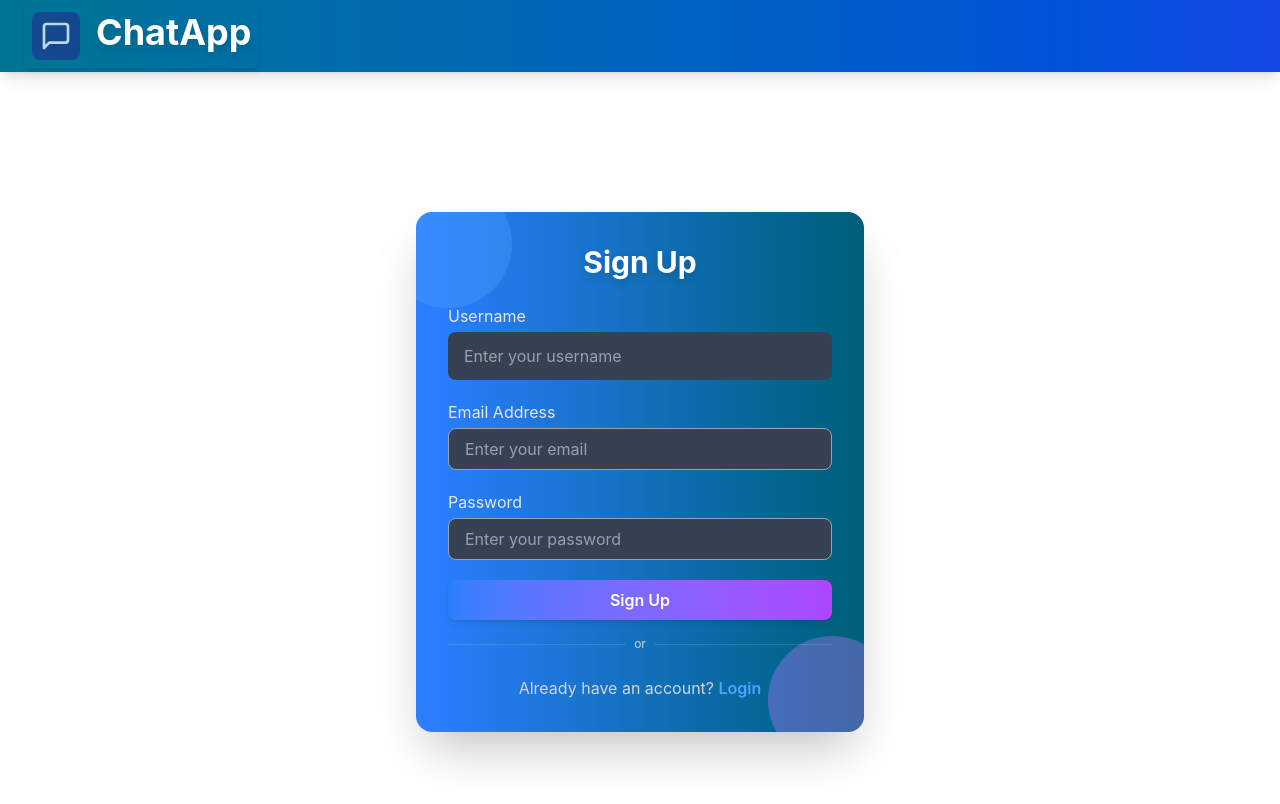
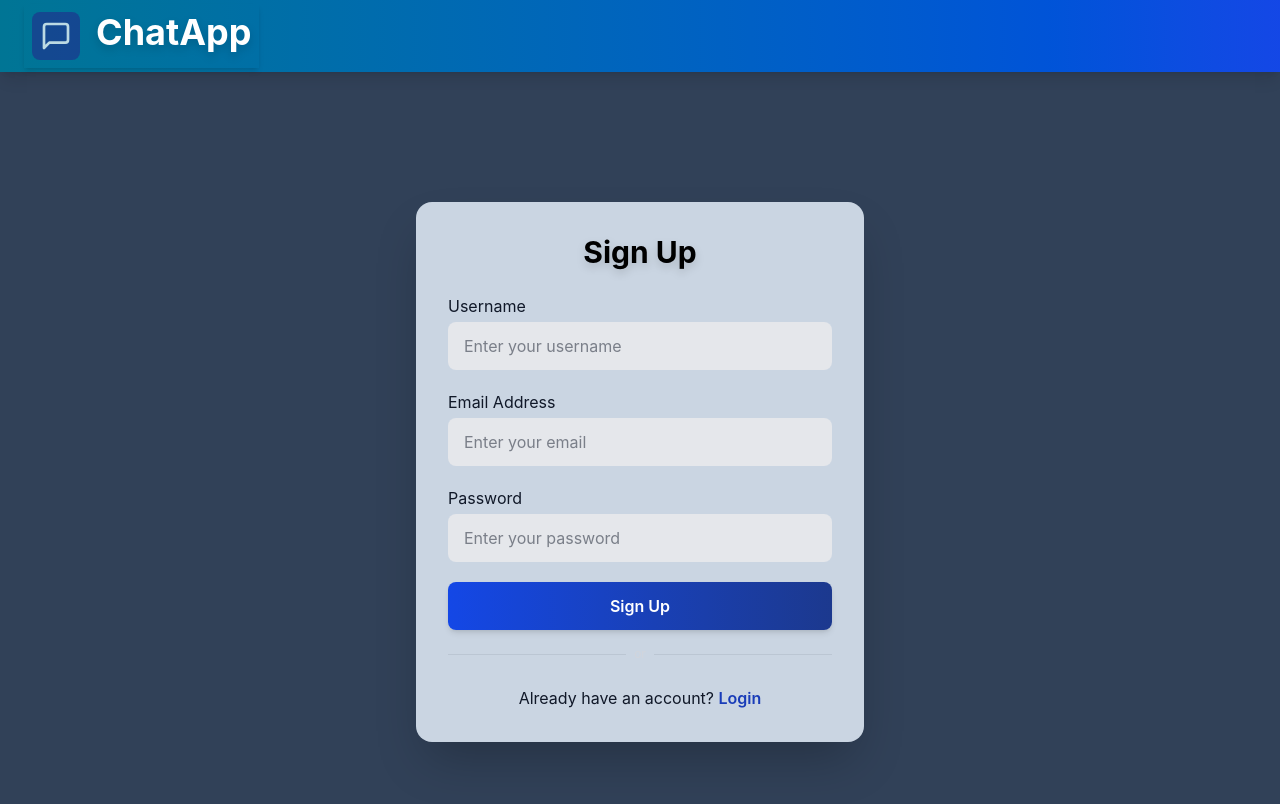
Before and after one commit to Soumyodipto68/Chat-Application, a React app in the folder frontend/: page /signup in a window 1280 px wide. Shown: the top 804 px of the page. Built offline with nearby package versions, Linux system fonts and the light colour scheme; the HTML template or start-up script is replaced by a standard one.

Commit message:
axios req...

```diff
--- a/frontend/src/App.jsx
+++ b/frontend/src/App.jsx
@@ -7,7 +7,7 @@ import LoginPage from './Pages/LoginPage'
 import ProfilePage from './Pages/ProfilePage'
 const App = () => {
   return (
-    <div>
+    <div className='min-h-screen bg-slate-700'>
       <Navbar />
       <Routes>
         <Route path='/' element={<HomePage/>} />
--- a/frontend/src/Pages/SignupPage.jsx
+++ b/frontend/src/Pages/SignupPage.jsx
@@ -3,53 +3,53 @@ import React from 'react'
 const SignupPage = () => {
   return (
     <div className="min-h-screen flex items-center justify-center">
-      <div className="rounded-2xl shadow-2xl p-8 w-full max-w-md bg-linear-to-r from-blue-500 to-cyan-800 relative overflow-hidden">
-        <div className="absolute -top-8 -left-8 w-32 h-32 bg-blue-400 opacity-20 rounded-full z-0 animate-pulse"></div>
-        <div className="absolute -bottom-8 -right-8 w-32 h-32 bg-purple-400 opacity-20 rounded-full z-0 animate-pulse"></div>
+      <div className="rounded-2xl shadow-2xl p-8 w-full max-w-md bg-slate-300 relative overflow-hidden">
+        {/* <div className="absolute -top-8 -left-8 w-32 h-32 bg-blue-400 opacity-20 rounded-full z-0 animate-pulse"></div>
+        <div className="absolute -bottom-8 -right-8 w-32 h-32 bg-purple-400 opacity-20 rounded-full z-0 animate-pulse"></div> */}
         <div className="relative z-10">
-          <h2 className="text-3xl font-bold text-center text-white mb-6 drop-shadow-lg">
+          <h2 className="text-3xl font-bold text-center text-black mb-6 drop-shadow-lg">
             Sign Up
           </h2>
           <form className="space-y-5">
             <div>
-              <label className="block text-gray-200 mb-1" htmlFor="username">
+              <label className="block text-gray-900 mb-1" htmlFor="username">
                 Username
               </label>
               <input
                 id="username"
                 type="text"
-                className="w-full px-4 py-3 bg-gray-700 text-white rounded-lg focus:outline-none focus:ring-2 focus:ring-blue-400 transition"
+                className="w-full px-4 py-3 bg-gray-200 border-black text-gray-900 rounded-lg focus:outline-none focus:ring-2 focus:ring-blue-400 transition"
                 placeholder="Enter your username"
                 autoComplete="username"
               />
             </div>
             <div>
-              <label className="block text-gray-200 mb-1" htmlFor="email">
+              <label className="block text-gray-900 mb-1" htmlFor="email">
                 Email Address
               </label>
               <input
                 id="email"
                 type="email"
-                className="w-full px-4 py-2 border border-gray-400 bg-gray-700 text-white rounded-lg focus:outline-none focus:ring-2 focus:ring-blue-400 transition"
+                className="w-full px-4 py-3 bg-gray-200 border-black text-gray-900 rounded-lg focus:outline-none focus:ring-2 focus:ring-blue-400 transition"
                 placeholder="Enter your email"
                 autoComplete="email"
               />
             </div>
             <div>
-              <label className="block text-gray-200 mb-1" htmlFor="password">
+              <label className="block text-gray-900 mb-1" htmlFor="password">
                 Password
               </label>
               <input
                 id="password"
                 type="password"
-                className="w-full px-4 py-2 border border-gray-400 bg-gray-700 text-white rounded-lg focus:outline-none focus:ring-2 focus:ring-blue-400 transition"
+                className="w-full px-4 py-3 bg-gray-200 border-black text-gray-900 rounded-lg focus:outline-none focus:ring-2 focus:ring-blue-400 transition"
                 placeholder="Enter your password"
                 autoComplete="new-password"
               />
             </div>
             <button
               type="submit"
-              className="w-full py-2 bg-gradient-to-r from-blue-500 to-purple-500 text-white font-semibold rounded-lg shadow-md hover:from-blue-600 hover:to-purple-600 transition transform hover:scale-105"
+              className="w-full px-4 py-3 bg-gradient-to-r from-blue-700 to-blue-900 text-white font-semibold rounded-lg shadow-md hover:from-blue-600 hover:to-purple-600 transition transform hover:scale-105"
             >
               Sign Up
             </button>
@@ -59,11 +59,11 @@ const SignupPage = () => {
             <span className="mx-2 text-gray-300 text-xs">or</span>
             <div className="flex-grow h-px bg-gray-400 opacity-30"></div>
           </div>
-          <p className="mt-6 text-center text-gray-300">
+          <p className="mt-6 text-center text-gray-900">
             Already have an account?{" "}
             <a
               href="/login"
-              className="text-blue-400 font-semibold hover:underline"
+              className="text-blue-800 font-semibold hover:underline"
             >
               Login
             </a>
--- /dev/null
+++ b/frontend/src/lib/axios.js
@@ -0,0 +1,6 @@
+import axios from 'axios'
+
+export const axiosInstance=axios.create({
+  baseURL:"http://localhost:5000/api",
+  withCredentials:true,
+})
--- /dev/null
+++ b/frontend/src/store/authStore.js
@@ -0,0 +1,4 @@
+import {create} from 'zustand'
+export const authStore = create((set)=>{
+
+})
```
